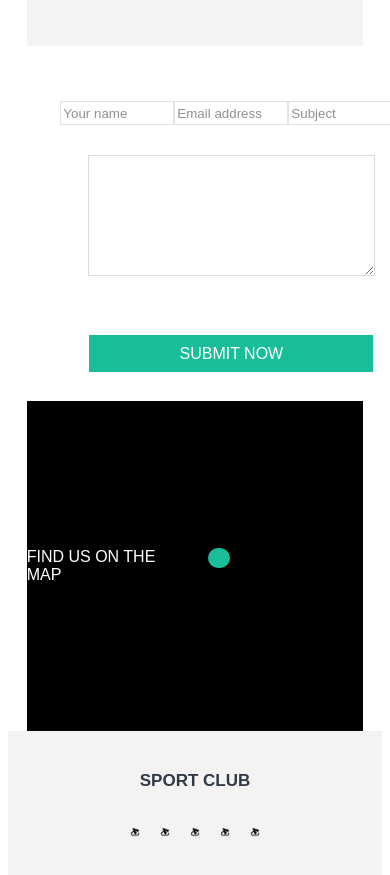
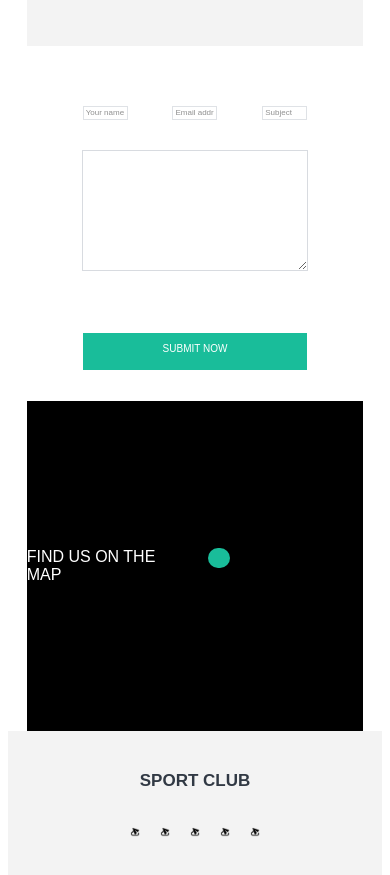
Before and after one commit to rena777-test/lessonGridTask2, a plain HTML site: page index.html in a window 390 px wide. Shown: the part 5385-6260 px from the top of the page. Drawn offline with Linux system fonts and the light colour scheme.

Commit message:
#button-on-empty changed.

```diff
--- a/style.css
+++ b/style.css
@@ -977,6 +977,15 @@ b{
     padding: 14px;
 }
 
+@media(max-width:650px){
+
+.testim-s{
+    display: grid;
+    grid-template-columns: 20% 59%;
+    grid-template-rows: 1fr 50px;
+}
+}
+
 .testim-s div:nth-child(1){
     justify-self: center;
 }
@@ -1267,8 +1276,21 @@ b{
 
 @media(max-width:650px){
     #buttons-on-empty input{
-        width: 108px;
+        width: 39px;
+        height: 10px;
+        font-size: 8px;
 
+    }
+
+    #buttons-on-empty  textarea{
+        grid-column: 1/-1;
+        width: 40%;
+        height: 10%;
+        border: 2px solid red;
+    }
+
+    .with-color{
+        font-size: 10px;
     }
 }
 
```
